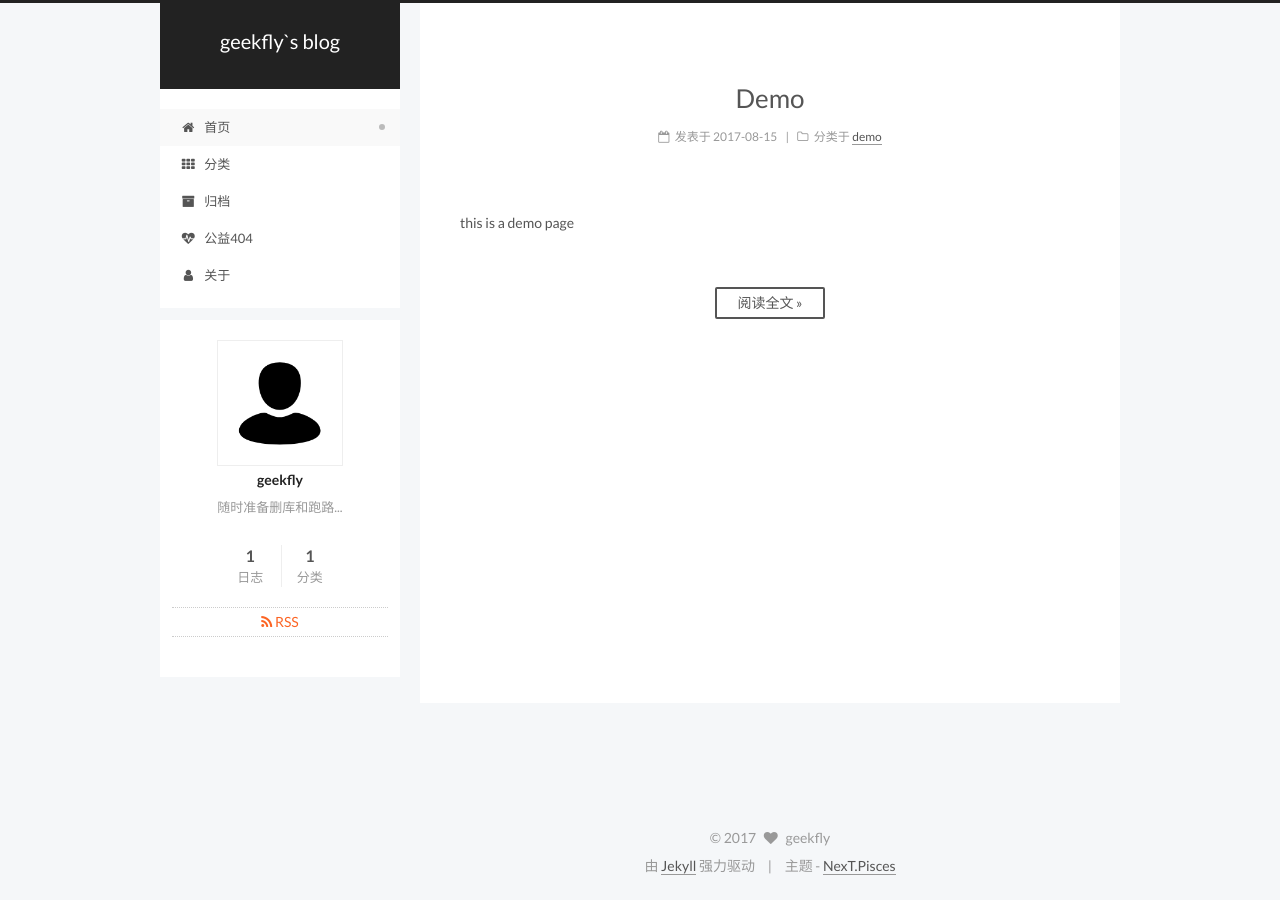
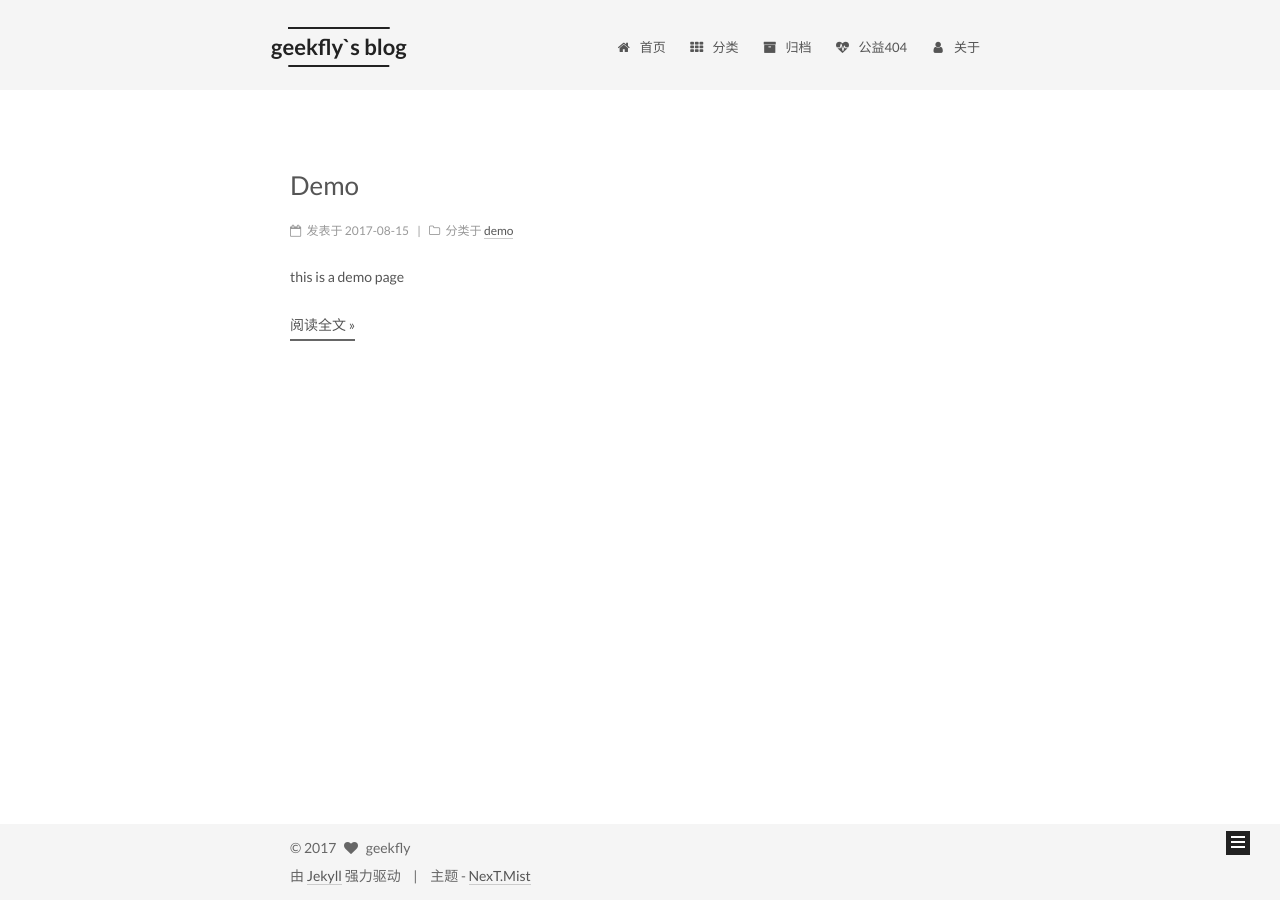
Before and after one commit to geekfly2016/geek.github.io, a Jekyll site: the page built from index.html, in a window 1280 px wide. Built offline with Jekyll 4.4.1, drawn with Linux system fonts in a browser that asks for light colours; the list of posts is cut into pages by our own code; comment, search, counter and statistics services are not loaded.

Commit message:
update properties

```diff
--- a/_config.yml
+++ b/_config.yml
@@ -83,7 +83,7 @@ keywords: "geekfly, NexT"
 # Set rss to false to disable feed link.
 # Leave rss as empty to use site's feed link.
 # Set rss to specific value if you have burned your feed already.
-rss:
+rss: false
 
 # Specify the date when the site was setup
 #since: 2015
@@ -151,8 +151,8 @@ menu_icons:
 
 # Schemes
 #scheme: Muse
-#scheme: Mist
-scheme: Pisces
+scheme: Mist
+#scheme: Pisces
 
 
 # ---------------------------------------------------------------
@@ -212,8 +212,11 @@ font:
 # Social Links
 # Key is the link label showing to end users.
 # Value is the target link (E.g. GitHub: https://github.com/iissnan)
-#social:
+social:
   #LinkLabel: Link
+  GitHub: https://github.com/geekfly2016
+  CSDN: http://blog.csdn.net/tmaskboy
+  ZhiHu: https://www.zhihu.com/people/geekfly/activities
 
 
 # Social Links Icons
@@ -225,10 +228,9 @@ social_icons:
   enable: true
   # Icon Mappings.
   # KeyMapsToSocialItemKey: NameOfTheIconFromFontAwesome
-  GitHub: https://github.com/geekfly2016
-  CSDN: http://blog.csdn.net/tmaskboy
-  ZhiHu: https://www.zhihu.com/people/geekfly/activities
-
+  GitHub: /assets/images/github.png
+  CSDN: /assets/images/csdn.png
+  ZhiHu: /assets/images/zhihu.png
 
 # Sidebar Avatar
 # in directory: /assets/images/avatar.gif
```
Also changed, not shown: assets/images/csdn.png (added), assets/images/github.png (added), assets/images/zhihu.png (added).
